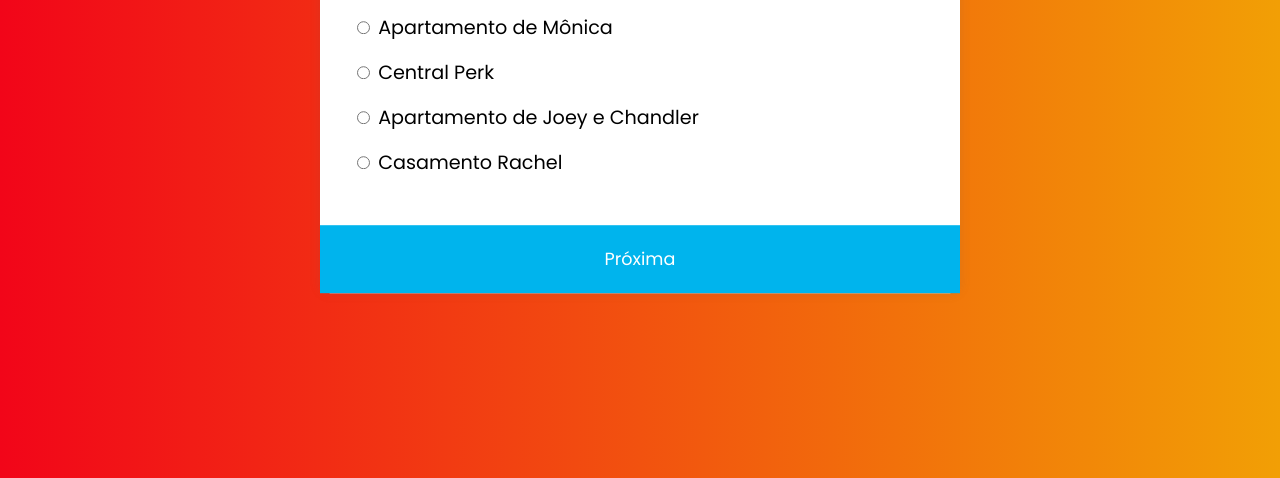
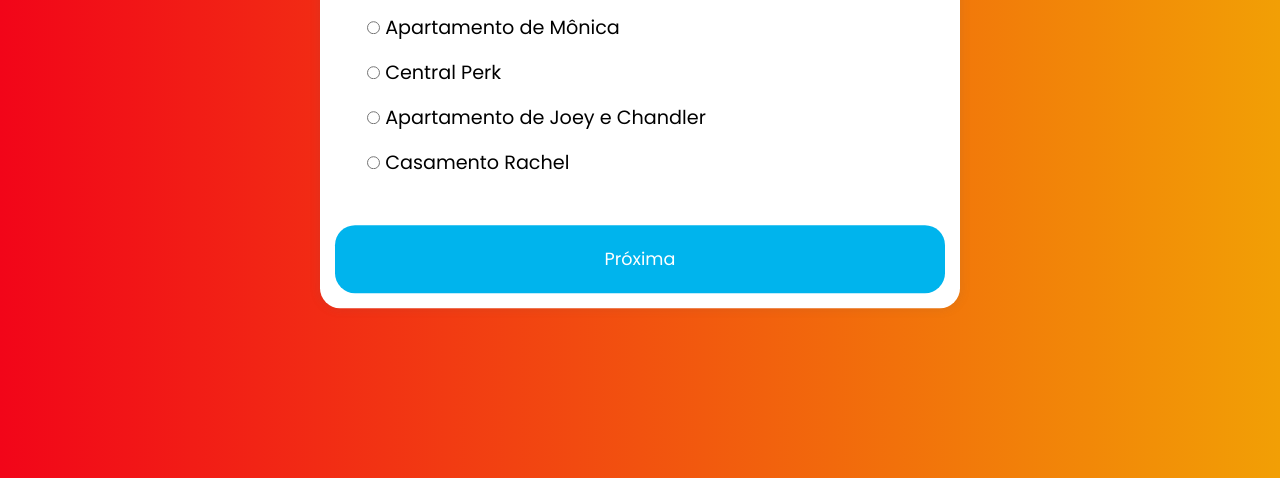
Before and after one commit to jusope/Quiz-Friends, a plain HTML site: page index.html in a window 1280 px wide. Shown: the part 322-800 px from the top of the page. Drawn offline with Linux system fonts and the light colour scheme.

Commit message:
Update style.css

```diff
--- a/style.css
+++ b/style.css
@@ -1,17 +1,19 @@
 @import url('https://fonts.googleapis.com/css2?family=Poppins:wght@400;500;600&display=swap');
 
 * {
-    box-sizing: border-box;
+    margin: 0;
+    padding: 0%;
+    user-select: none;
 }
 
 body {
+    box-sizing: border-box;
     background-image: linear-gradient(90deg, #F20519, #F29F05);
     font-family: 'Poppins', sans-serif;
     display: flex;
     align-items: center;
     justify-content: center;
     height: 100vh;
-    margin: 0;
 }
 
 .quiz-container {
@@ -22,6 +24,8 @@
     top: 50%;
     left: 50%;
     transform: translate(-50%, -50%);
+    border-radius: 20px;
+    padding: 15px;
 }
 
 .quiz-header {
@@ -58,6 +62,7 @@
     font-size: 1.1rem;
     font-family: inherit;
     padding: 1.3rem;
+    border-radius: 20px;
 }
 
 button:hover {
```
